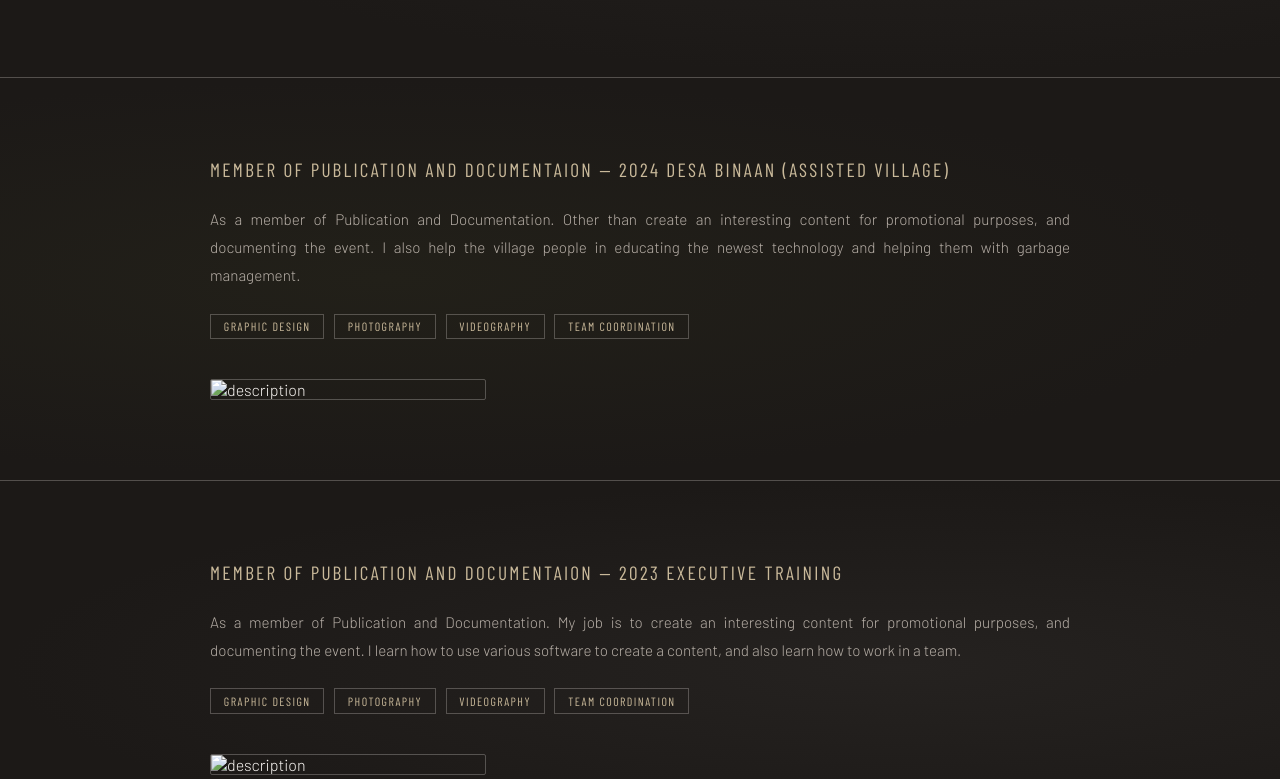
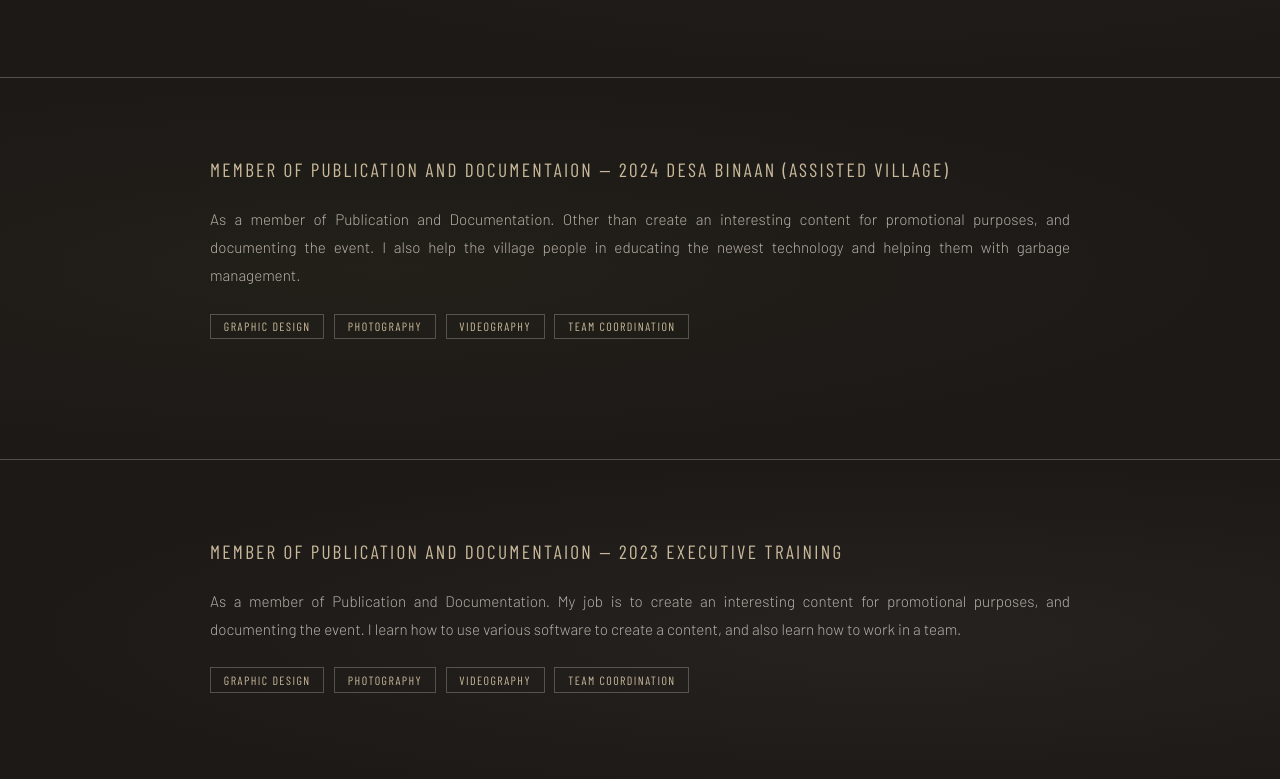
Before and after one commit to Lunaristt/MyPortofolio, a plain HTML site: page Org/org-bem.html in a window 1280 px wide. Shown: the part 2020-2799 px from the top of the page. Drawn offline with nearby package versions, Linux system fonts and the light colour scheme.

Commit message:
feat: update BEM FTI UNTAR organization detail page

```diff
--- a/Org/org-bem.html
+++ b/Org/org-bem.html
@@ -129,7 +129,7 @@
         <span class="detail-tag">Team Coordination</span>
       </div>
       <div class="detail-gallery">
-        <img src="path/to/photo.jpg" alt="description" />
+        <!-- <img src="path/to/photo.jpg" alt="description" /> -->
       </div>
     </div>
   </div>
@@ -148,7 +148,7 @@
         <span class="detail-tag">Team Coordination</span>
       </div>
       <div class="detail-gallery">
-        <img src="path/to/photo.jpg" alt="description" />
+        <!-- <img src="path/to/photo.jpg" alt="description" /> -->
       </div>
     </div>
   </div>
```
